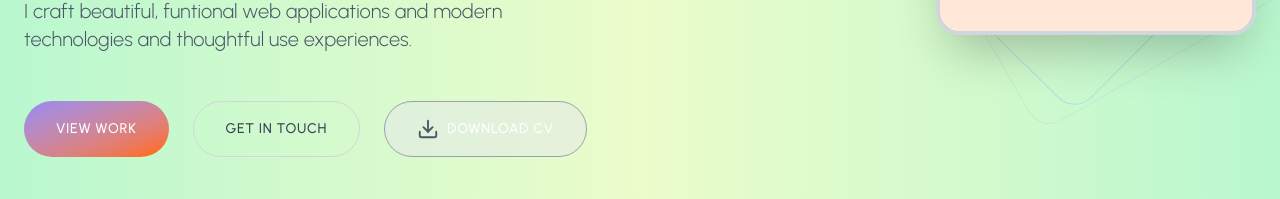
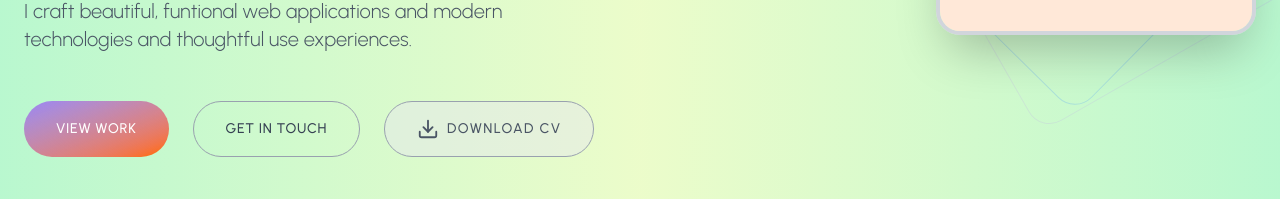
Before and after one commit to Ashwin-RH/Portfolio, a React (Vite) app: page / in a window 1280 px wide. Shown: the part 494-693 px from the top of the page. Built offline with nearby package versions, Linux system fonts and the light colour scheme.

Commit message:
dark mode issues

```diff
--- a/src/components/Sections/HeroSection.jsx
+++ b/src/components/Sections/HeroSection.jsx
@@ -120,7 +120,7 @@ const HeroSection = () => {
                                     }}
                                     className={`absolute top-20 right-10 z-50 p-2 rounded-full flex items-center justify-center ${
                                         isDarkMode
-                                        ? "bg-gradient-to-br from-gray-800/40 to-gray-900 text-orange-500"
+                                        ? "bg-gradient-to-br from-gray-800/40 to-gray-900 text-orange-500 border border-indigo-400/40"
                                         : "bg-gray-200/50 text-gray-600 border border-gray-400 hover:text-gray-900 hover:bg-gray-200 hover:border"
                                     }`}
                                     >
@@ -387,7 +387,7 @@ const HeroSection = () => {
                                             className={`border ${
                                                 isDarkMode
                                                 ? "border-gray-700 hover:border-gray-600 text-gray-300"
-                                                : "border-gray-300 hover:border-gray-400 text-gray-700"
+                                                : "border-gray-400 hover:border-gray-400 text-gray-700"
                                             } px-8 py-4 rounded-full text-sm uppercase tracking-wider font-medium transition-all duration-300 cursor-pointer`}
                                             >
                                                 Get in Touch
@@ -398,23 +398,25 @@ const HeroSection = () => {
                                             aria-label="Download Resume"
                                             title="Download Resume"
                                             whileTap={{ scale: 0.95 }}
-                                            whileHover={{scale: 1.05}}
-                                            transition={{
-                                                duration: 1.5,
-                                                repeat: Infinity,
-                                                repeatType: "loop",
-                                                ease: "easeInOut"
-                                            }}
-                                            className={` px-8 py-4 rounded-full flex items-center justify-center gap-2 border ${
+                                            whileHover={{ scale: 1.02 }}
+                                            transition={{ duration: 0.3, ease: "easeInOut" }}
+                                            className={`px-8 py-4 rounded-full flex items-center justify-center gap-2 border transition-all duration-300 will-change-transform ${
                                                 isDarkMode
-                                                ? "bg-gray-950/50 text-orange-500 border-indigo-500 hover:border-blue-400 hover:shadow-lg shadow-indigo-500/10"
-                                                : "bg-gray-200/50 text-gray-600 border border-gray-400 hover:text-gray-900 hover:bg-gray-200 hover:border"
-                                            } transition-all duration-300`}
+                                                ? "bg-gray-950/50 border-indigo-500 hover:border-blue-400 hover:shadow-lg shadow-indigo-500/10"
+                                                : "bg-gray-200/50 border-gray-400 hover:text-gray-900 hover:bg-gray-200"
+                                            }`}
                                             >
-                                            <Download size={22} />
-                                            <span className="text-white text-sm uppercase tracking-wider font-medium "> Download CV</span>
+                                            <Download size={22} className={` ${
+                                                isDarkMode
+                                                ? "text-orange-500" : "text-gray-600"
+                                            }`} />
+                                            <span className={`text-sm uppercase tracking-widest font-medium ${
+                                                isDarkMode ? "text-white" : "text-gray-600"
+                                            }`}>
+                                                Download CV
+                                            </span>
+                                            </motion.a>
 
-                                            </motion.a>
                                     </motion.div>
 
                                     {/* Social links - Desktop */}
```
